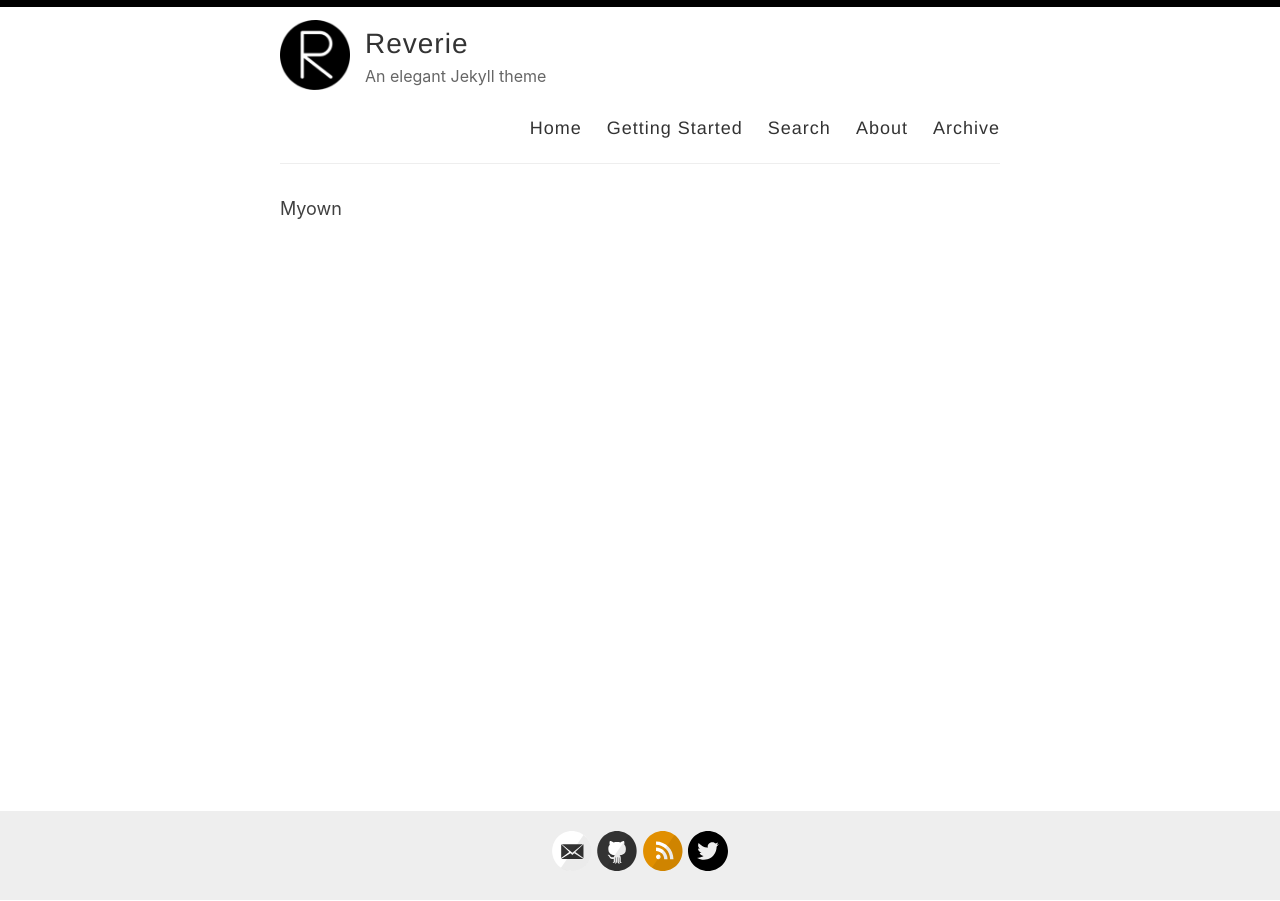
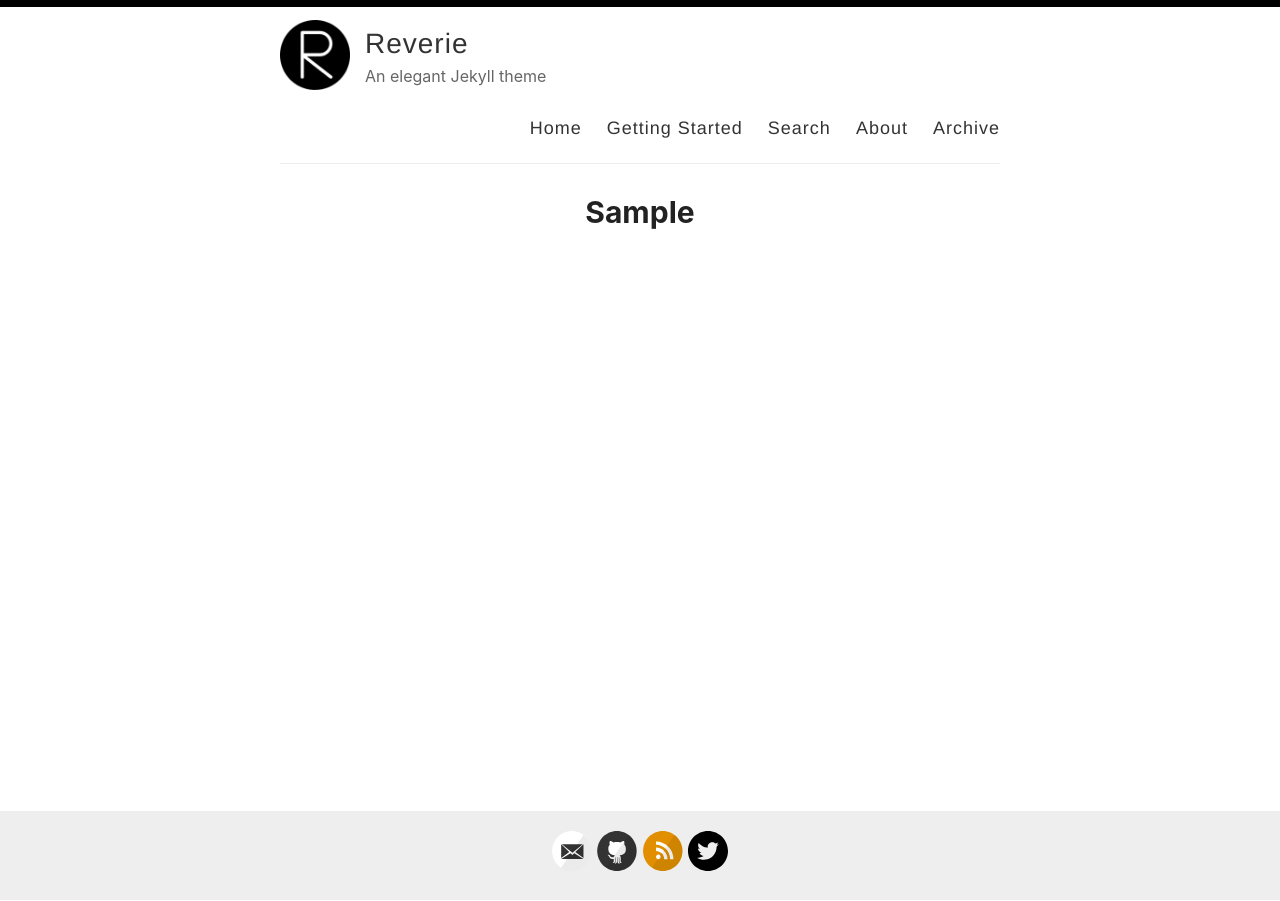
Before and after one commit to AmanDesai-coder/AmanDesai-coder.github.io, a Jekyll site: the page built from _pages/Me.md, in a window 1280 px wide. Built offline with Jekyll 4.4.1, drawn with Linux system fonts in a browser that asks for light colours; our own code applies the rules of GitHub Pages for plain Markdown files.

Commit message:
Update Me.md

```diff
--- a/_pages/Me.md
+++ b/_pages/Me.md
@@ -1 +1,5 @@
-Myown
+---
+layout: page
+title: Sample
+permalink: /Sample/
+---
```
